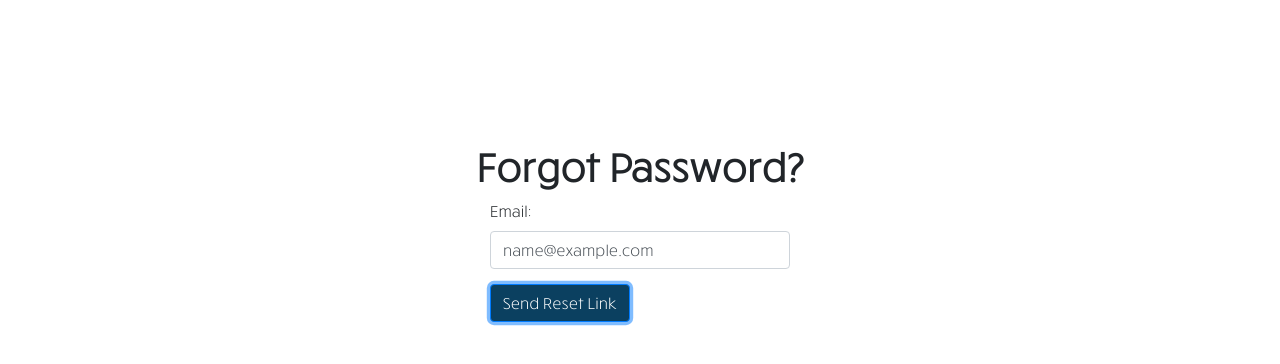
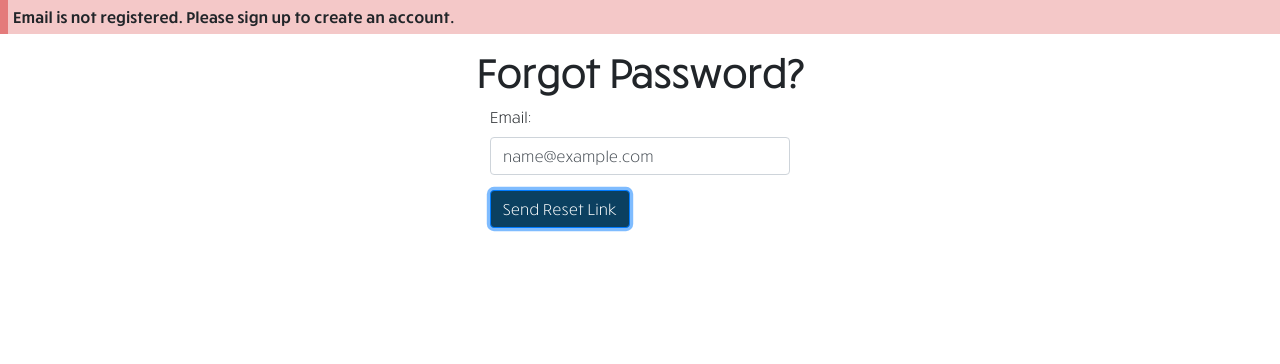
Before and after one commit to definitelynotarob0t/cis-los, a React (Vite) app in the folder los-frontend/: page /forgot-password in a window 1280 px wide. Both pictures are taken after typing "name@example.com" into the empty fields and a click on the button "Send Reset Link". Shown: the top 364 px of the page. Built offline with nearby package versions, Linux system fonts and the light colour scheme; no server answers.

Commit message:
Removed rendering of .notification classnames

```diff
--- a/los-frontend/src/components/ErrorNotification.tsx
+++ b/los-frontend/src/components/ErrorNotification.tsx
@@ -10,7 +10,7 @@
 	}
 
 	return (
-		<div className="notification">
+		<div>
 			<div className="error-notification"><strong>{error.error}</strong></div>
 		</div>
 	);
--- a/los-frontend/src/components/SuccessNotification.tsx
+++ b/los-frontend/src/components/SuccessNotification.tsx
@@ -10,7 +10,7 @@
 	}
 
 	return (
-		<div className="notification">
+		<div>
 			<div className="success-notification"><strong>{notification.notification}</strong></div>
 		</div>
 	);
```
